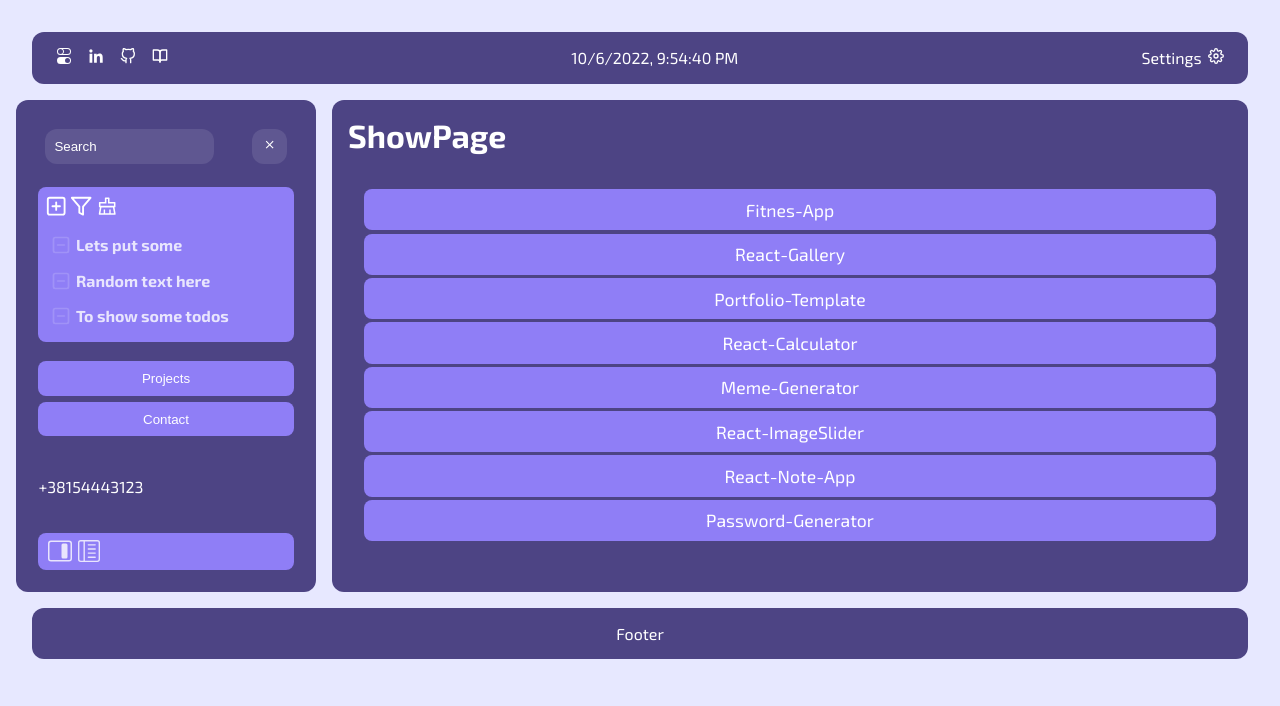
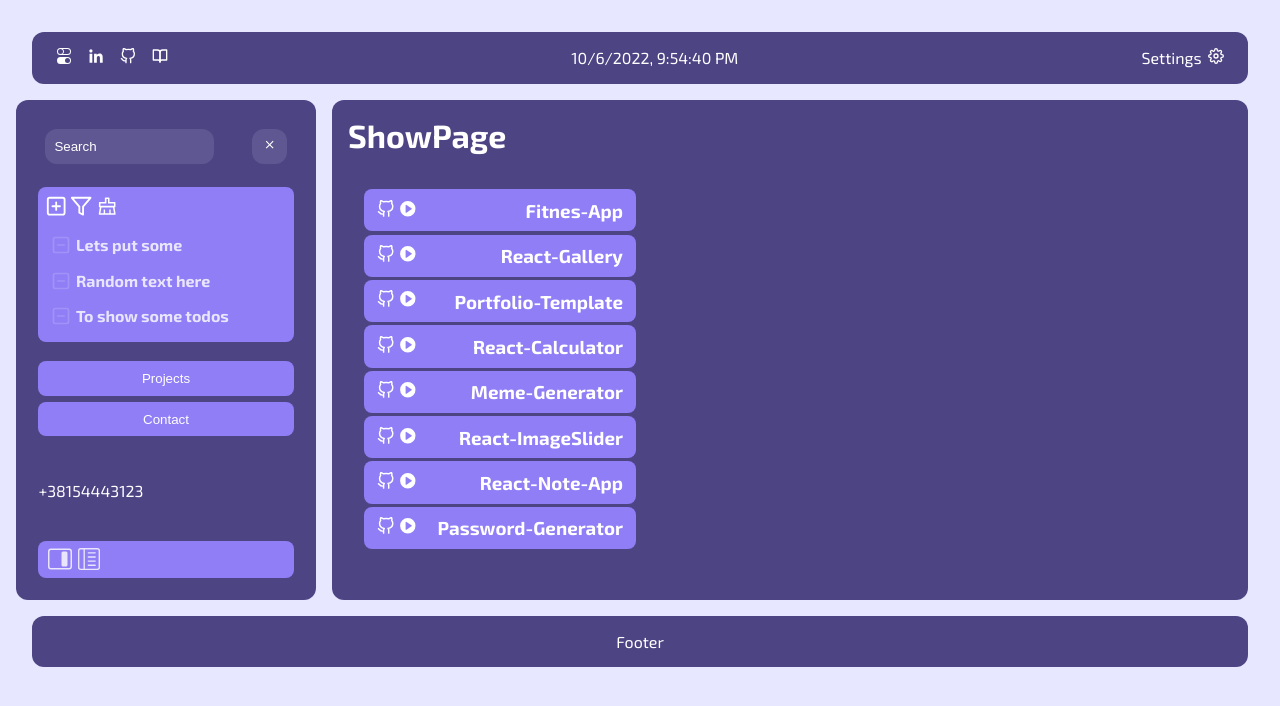
Before and after one commit to erazmozen/hub, a React (Create React App) app: page / in a window 1280 px wide. Shown: the top 706 px of the page. Built offline with nearby package versions, Linux system fonts and the light colour scheme.

Commit message:
Added icons to links

```diff
--- a/src/App.js
+++ b/src/App.js
@@ -31,7 +31,7 @@ function App() {
             toggleSidebar={toggleSidebar}
             toggleShowpage={toggleShowpage} />
         }
-        {showpageToggle && <ShowPage />}
+        {showpageToggle && <ShowPage icons={icons} />}
       </div>
       <Footer />
     </div>
--- a/src/components/css/showpage/showpage.css
+++ b/src/components/css/showpage/showpage.css
@@ -2,11 +2,31 @@
     display: flex;
     flex-direction: column;
     margin: 2rem 1rem;
+    align-items: flex-start;
+    align-items: flex-start;
+}
+
+.link-holder {
+    display: flex;
+    flex-direction: column;
+    align-items: flex-start;
+}
+
+.link-holder .common-button {
+    width: 100%;
 }
 
 .projects a {
     color: white;
     font-size: 1.1rem;
     text-decoration: none;
+}
 
+.redirect {
+    margin-right: 1rem;
 }
+
+.link {
+    display: flex;
+    justify-content: space-between;
+}
--- a/src/components/main/ShowPage.jsx
+++ b/src/components/main/ShowPage.jsx
@@ -1,11 +1,11 @@
 import Projects from "../showpage/Projects"
 
-const ShowPage = () => {
+const ShowPage = ({icons}) => {
     console.log('ShowPage render')
     return (
         <div className="background-rounded showpage">
             <h1>ShowPage</h1>
-            <Projects />
+            <Projects icons={icons} />
         </div>
     )
 }
--- a/src/components/showpage/Projects.jsx
+++ b/src/components/showpage/Projects.jsx
@@ -1,25 +1,32 @@
 import '../css/showpage/showpage.css'
 
-const ProjectLink = ({ title }) => {
+const ProjectLink = ({ title, icons }) => {
     const git = "https://github.com/erazmozen/"
+    console.log(icons)
     return (
-        <a className='common-button' href={`${git}${title}`} target="_blank">{title}</a>
+        <div className='common-button link'>
+            <div className='redirect'>
+                 <a href={`${git}${title}`} target="_blank">{<icons.FiGithub />}</a>
+                 <a href={`${git}${title}`} target="_blank">{<icons.GoPlay />}</a>
+            </div>
+            <h3>{title}</h3>
+        </div>
     )
 }
 
-const Projects = () => {
+const Projects = ({ icons }) => {
     console.log('projects render')
     return (
         <div className="projects">
-            <div className='link-holder'>
-                <ProjectLink title="Fitnes-App" />
-                <ProjectLink title="React-Gallery" />
-                <ProjectLink title="Portfolio-Template" />
-                <ProjectLink title="React-Calculator" />
-                <ProjectLink title="Meme-Generator" />
-                <ProjectLink title="React-ImageSlider" />
-                <ProjectLink title="React-Note-App" />
-                <ProjectLink title="Password-Generator" />
+            <div className='slink-holder'>
+                <ProjectLink icons={icons} title="Fitnes-App" />
+                <ProjectLink icons={icons} title="React-Gallery" />
+                <ProjectLink icons={icons} title="Portfolio-Template" />
+                <ProjectLink icons={icons} title="React-Calculator" />
+                <ProjectLink icons={icons} title="Meme-Generator" />
+                <ProjectLink icons={icons} title="React-ImageSlider" />
+                <ProjectLink icons={icons} title="React-Note-App" />
+                <ProjectLink icons={icons} title="Password-Generator" />
             </div>
         </div>
     )
--- a/src/icons.js
+++ b/src/icons.js
@@ -13,6 +13,7 @@ import { BsToggles } from "react-icons/bs";
 import { BsReverseLayoutSidebarInsetReverse } from "react-icons/bs";
 import { BsReverseLayoutTextSidebarReverse } from "react-icons/bs";
 import { AiOutlineClear } from "react-icons/ai";
+import { GoPlay } from 'react-icons/go'
 
 const icons = {
   FiGithub,
@@ -30,6 +31,7 @@ const icons = {
   BsReverseLayoutSidebarInsetReverse,
   BsReverseLayoutTextSidebarReverse,
   AiOutlineClear,
+  GoPlay,
 };
 
 export default icons;
```
